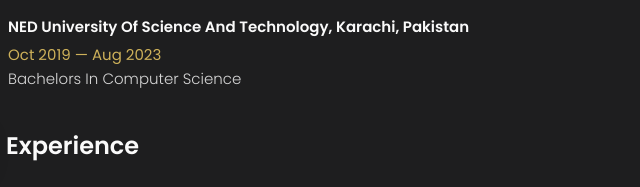
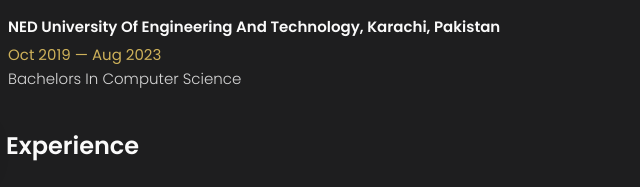
Before and after one commit to armughanyaqoob/Portfolio, a website: page index.html in a window 1280 px wide. Both pictures are taken after a click on the button "Resume". Shown: the part 340-527 px from the top of the page, 428-1068 px from the left. Drawn offline with nearby package versions, Linux system fonts and the light colour scheme.

Commit message:
Update index.html

```diff
--- a/index.html
+++ b/index.html
@@ -412,7 +412,7 @@
 
             <li class="timeline-item">
 
-              <h4 class="h4 timeline-item-title">NED University Of Science And Technology, Karachi, Pakistan</h4>
+              <h4 class="h4 timeline-item-title">NED University Of Engineering And Technology, Karachi, Pakistan</h4>
 
               <span>Oct 2019 — Aug 2023</span>
 
```
